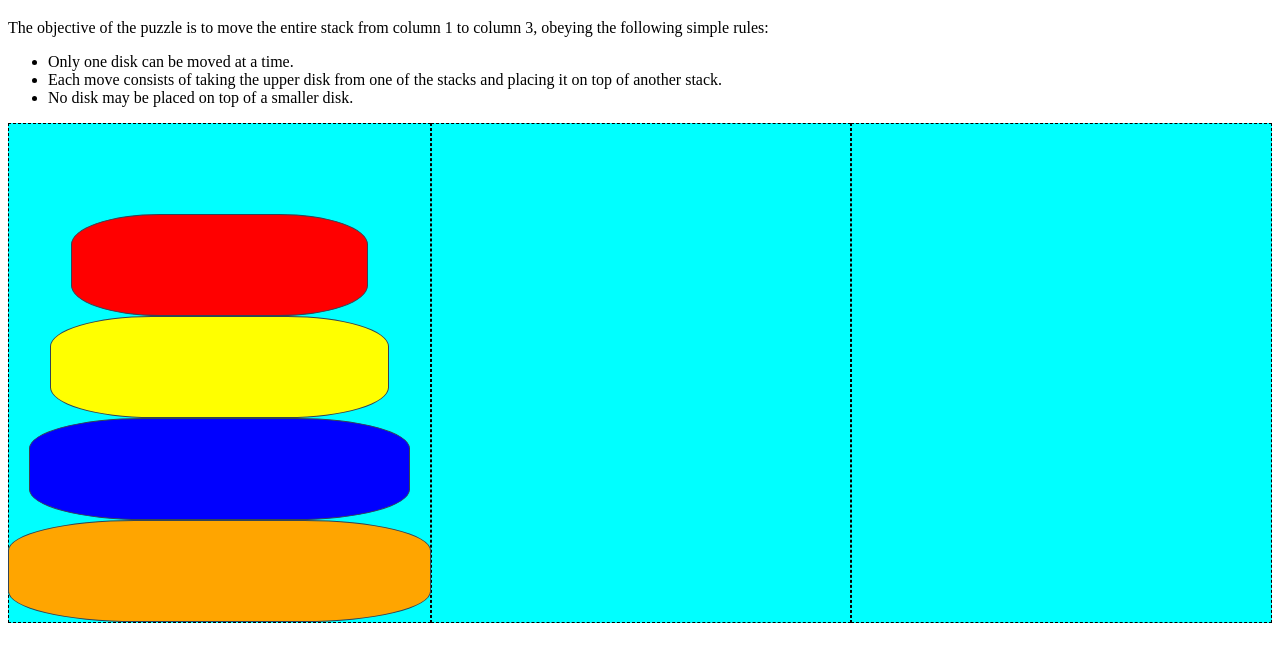
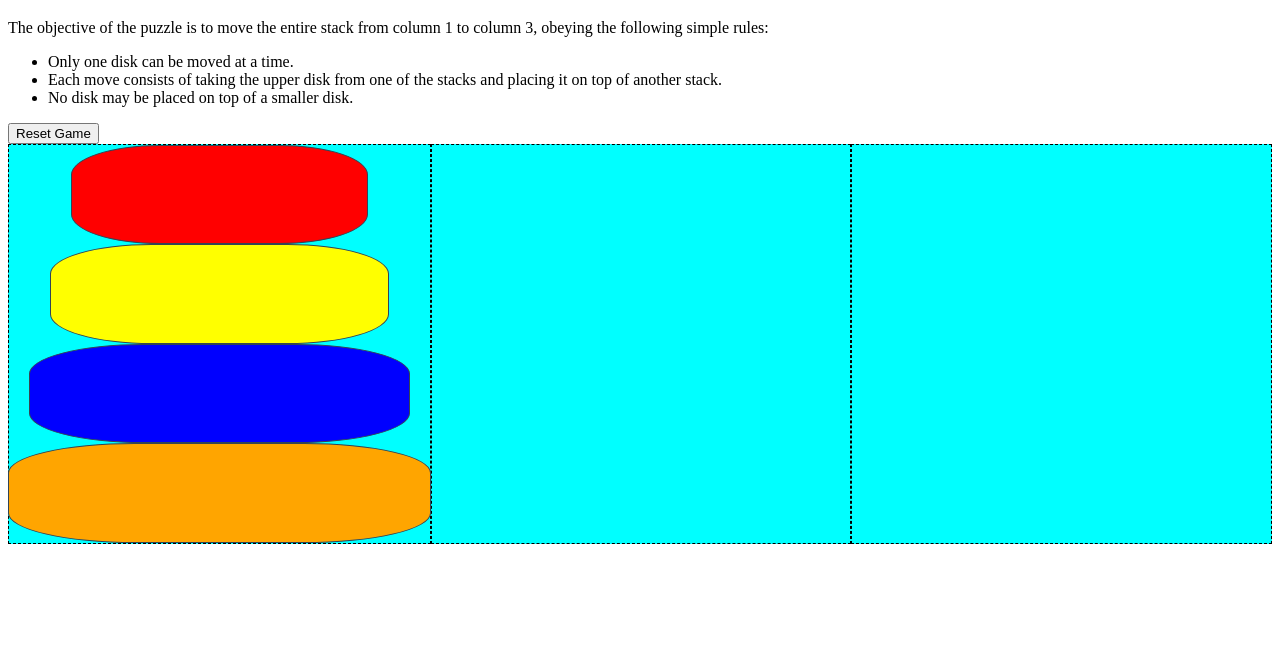
Before and after one commit to Deekee8/Tower-of-Hanoi, a plain HTML site: page index.html in a window 1280 px wide. Shown: the part 61-722 px from the top of the page. Drawn offline with Linux system fonts and the light colour scheme.

Commit message:
added reset button

```diff
--- a/index.html
+++ b/index.html
@@ -29,6 +29,7 @@
     </p>
 
 
+    <button onclick="window.location.reload()">Reset Game</button>
     <div id="game">
         <div class="tower" id="tower1">
             <div class="disc" id="disc4" ></div>
--- a/style.css
+++ b/style.css
@@ -4,7 +4,7 @@
 
 #game {
     background-color: aqua;
-    height: 500px;
+    height: 400px;
     display: flex;
 }
 
```
